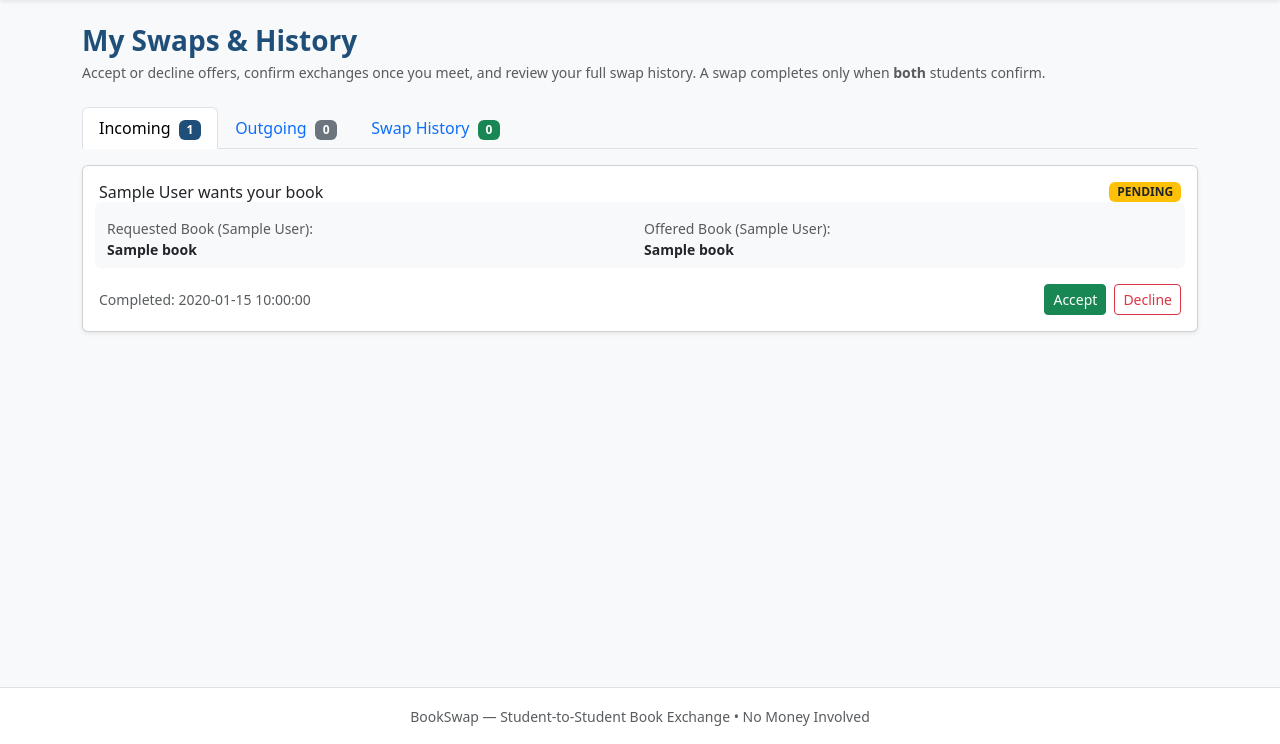
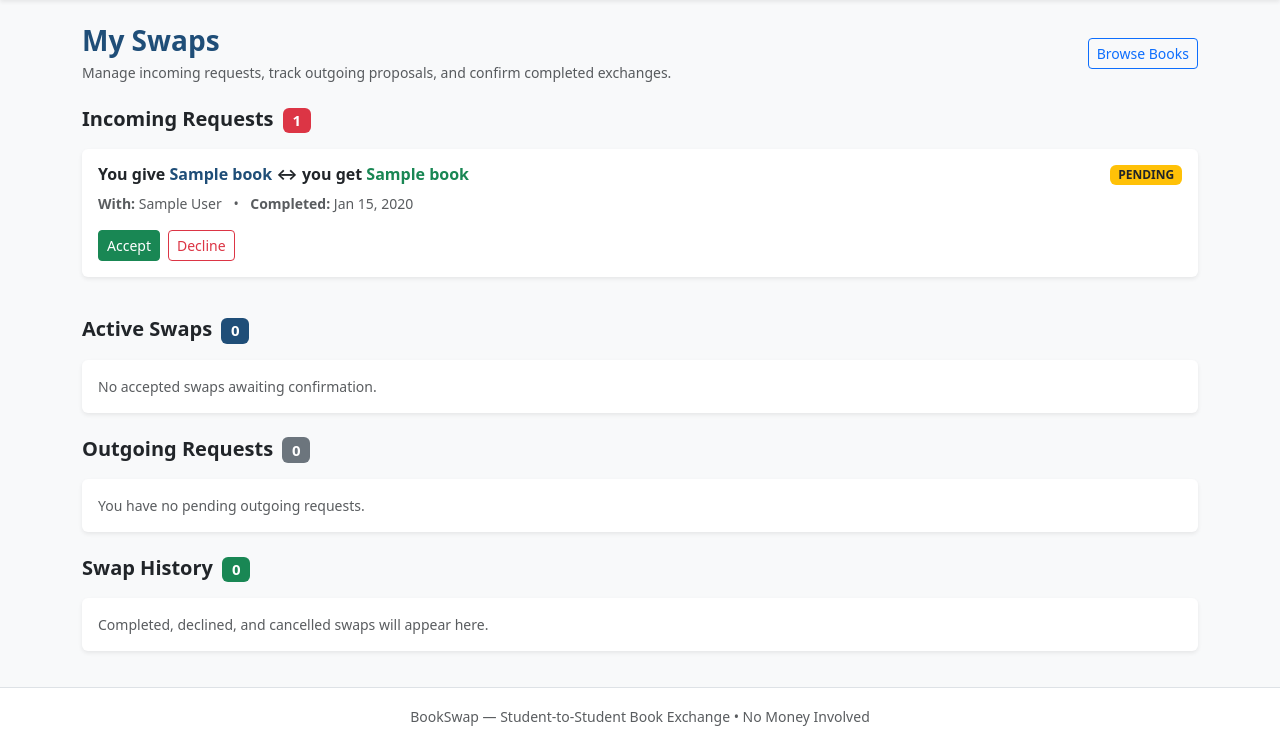
Before and after one commit to tastamanna02/BookSwap, a PHP site: page /swaps.php in a window 1280 px wide. Shown: the part 56-800 px from the top of the page. Run offline with PHP 8.4, Linux system fonts and the light colour scheme; the visitor is signed in with stand-in values (Sample User, id 1); tables that the repository leaves empty hold one stand-in row (values such as "Sample post").

Commit message:
refactor swap pages and add frontend scripts for request and management actions

```diff
--- a/assets/js/swaps.js
+++ b/assets/js/swaps.js
@@ -1,171 +1,37 @@
 /**
- * Swaps & Swap History Page Script (swaps.php)
+ * Swaps Page Script (swaps.js)
  *
- * Submits swap actions (accept, decline, cancel, confirm) via Fetch POST,
- * then fetches updated swap lists from api/swaps.php and re-renders DOM safely.
+ * Shows any post-reload swap status message saved in sessionStorage, and
+ * handles [data-swap][data-do] action buttons via Fetch POST to api/swap.php.
  */
 (function () {
     'use strict';
 
-    const root = document.getElementById('swaps-root');
-    if (!root) {
-        return;
-    }
+    const FLASH_KEY = 'bookswap_swap_flash';
 
-    const currentUserId = Number(root.getAttribute('data-current-user-id') || '0');
-    const incomingList = document.getElementById('incoming-list');
-    const outgoingList = document.getElementById('outgoing-list');
-    const historyList = document.getElementById('history-list');
-    const incomingBadge = document.getElementById('incoming-count');
-    const outgoingBadge = document.getElementById('outgoing-count');
-    const historyBadge = document.getElementById('history-count');
+    document.addEventListener('DOMContentLoaded', function () {
+        const pendingMsg = window.sessionStorage.getItem(FLASH_KEY);
+        if (pendingMsg) {
+            window.sessionStorage.removeItem(FLASH_KEY);
+            showAlert(pendingMsg, 'success');
+        }
+    });
 
-    function makeActionButton(swapId, action, label, className) {
-        const btn = BookSwap.createEl('button', className, label);
-        btn.type = 'button';
-        btn.classList.add('js-swap-action');
-        btn.setAttribute('data-swap-id', String(swapId));
-        btn.setAttribute('data-action', action);
-        return btn;
-    }
-
-    function buildSwapCard(swap, mode) {
-        const card = BookSwap.createEl('div', 'card shadow-sm mb-3');
-        const body = BookSwap.createEl('div', 'card-body');
-
-        const header = BookSwap.createEl('div', 'd-flex flex-wrap justify-content-between align-items-center gap-2 mb-2');
-        const headingText = mode === 'incoming'
-            ? swap.requester_name + ' wants your book'
-            : (mode === 'outgoing'
-                ? 'You requested ' + swap.owner_name + "'s book"
-                : swap.requester_name + ' \u21C4 ' + swap.owner_name);
-        header.appendChild(BookSwap.createEl('h3', 'h6 mb-0', headingText));
-
-        const badge = BookSwap.createEl(
-            'span',
-            'badge text-uppercase ' + BookSwap.statusBadgeClass(swap.status),
-            swap.status
-        );
-        header.appendChild(badge);
-        body.appendChild(header);
-
-        // Book exchange summary
-        const exchangeRow = BookSwap.createEl('div', 'row g-2 bg-light rounded p-2 mb-3 small');
-        const colLeft = BookSwap.createEl('div', 'col-md-6');
-        colLeft.appendChild(BookSwap.createEl('span', 'text-muted d-block', 'Requested Book (' + swap.owner_name + '):'));
-        colLeft.appendChild(BookSwap.createEl('strong', '', swap.requested_book_title));
-
-        const colRight = BookSwap.createEl('div', 'col-md-6');
-        colRight.appendChild(BookSwap.createEl('span', 'text-muted d-block', 'Offered Book (' + swap.requester_name + '):'));
-        colRight.appendChild(BookSwap.createEl('strong', '', swap.offered_book_title));
-
-        exchangeRow.appendChild(colLeft);
-        exchangeRow.appendChild(colRight);
-        body.appendChild(exchangeRow);
-
-        // Dual confirmation status for accepted swaps
-        if (swap.status === 'accepted') {
-            const isOwner = Number(swap.owner_id) === currentUserId;
-            const myConfirmed = isOwner ? Number(swap.owner_confirmed) === 1 : Number(swap.requester_confirmed) === 1;
-            const partnerConfirmed = isOwner ? Number(swap.requester_confirmed) === 1 : Number(swap.owner_confirmed) === 1;
-
-            const statusBox = BookSwap.createEl('div', 'alert alert-info py-2 px-3 small mb-3');
-            const myText = myConfirmed ? 'You: Confirmed' : 'You: Pending confirmation';
-            const partnerText = partnerConfirmed ? 'Partner: Confirmed' : 'Partner: Pending confirmation';
-            statusBox.textContent = 'Dual Confirmation Status \u2014 ' + myText + ' | ' + partnerText;
-            body.appendChild(statusBox);
-        }
-
-        // Timestamp info and action buttons
-        const dateText = swap.completed_at
-            ? 'Completed: ' + swap.completed_at
-            : 'Created: ' + swap.created_at;
-        const footer = BookSwap.createEl('div', 'd-flex flex-wrap justify-content-between align-items-center gap-2');
-        footer.appendChild(BookSwap.createEl('span', 'small text-muted', dateText));
-
-        const actions = BookSwap.createEl('div', 'd-flex flex-wrap gap-2');
-        if (swap.status === 'pending' && mode === 'incoming') {
-            actions.appendChild(makeActionButton(swap.id, 'accept', 'Accept', 'btn btn-success btn-sm'));
-            actions.appendChild(makeActionButton(swap.id, 'decline', 'Decline', 'btn btn-outline-danger btn-sm'));
-        } else if (swap.status === 'pending' && mode === 'outgoing') {
-            actions.appendChild(makeActionButton(swap.id, 'cancel', 'Cancel Request', 'btn btn-outline-secondary btn-sm'));
-        } else if (swap.status === 'accepted') {
-            const isOwner = Number(swap.owner_id) === currentUserId;
-            const alreadyConfirmed = isOwner
-                ? Number(swap.owner_confirmed) === 1
-                : Number(swap.requester_confirmed) === 1;
-
-            if (!alreadyConfirmed) {
-                actions.appendChild(makeActionButton(swap.id, 'confirm', 'Confirm Completed', 'btn btn-primary btn-sm'));
-            }
-            actions.appendChild(makeActionButton(swap.id, 'cancel', 'Cancel Swap', 'btn btn-outline-danger btn-sm'));
-        }
-
-        footer.appendChild(actions);
-        body.appendChild(footer);
-        card.appendChild(body);
-        return card;
-    }
-
-    function renderSection(container, items, mode, emptyMessage) {
-        if (!container) {
-            return;
-        }
-        container.replaceChildren();
-        if (!items || items.length === 0) {
-            const empty = BookSwap.createEl('div', 'card border-0 shadow-sm p-4 text-center text-muted', emptyMessage);
-            container.appendChild(empty);
-            return;
-        }
-        items.forEach(function (swap) {
-            container.appendChild(buildSwapCard(swap, mode));
-        });
-    }
-
-    async function refreshSwaps() {
-        const data = await BookSwap.fetchJson('api/swaps.php');
-        if (!data || !data.ok) {
-            BookSwap.showAlert('alerts', (data && data.message) || 'Something went wrong, try again.', 'danger');
-            return;
-        }
-
-        const incoming = Array.isArray(data.incoming) ? data.incoming : [];
-        const outgoing = Array.isArray(data.outgoing) ? data.outgoing : [];
-        const history = Array.isArray(data.history) ? data.history : [];
-
-        if (incomingBadge) incomingBadge.textContent = String(incoming.length);
-        if (outgoingBadge) outgoingBadge.textContent = String(outgoing.length);
-        if (historyBadge) historyBadge.textContent = String(history.length);
-
-        const navBadge = document.getElementById('nav-pending-badge');
-        if (navBadge) {
-            const pendingCount = Number(data.pending_incoming || 0);
-            navBadge.textContent = String(pendingCount);
-            navBadge.classList.toggle('d-none', pendingCount <= 0);
-        }
-
-        renderSection(incomingList, incoming, 'incoming', 'No incoming swap requests right now.');
-        renderSection(outgoingList, outgoing, 'outgoing', 'You have no outgoing swap requests.');
-        renderSection(historyList, history, 'history', 'Your completed, declined, and cancelled swaps will appear here.');
-    }
-
-    root.addEventListener('click', async function (event) {
-        const btn = event.target.closest('.js-swap-action');
+    document.addEventListener('click', async function (event) {
+        const btn = event.target.closest('[data-swap][data-do]');
         if (!btn) {
             return;
         }
 
-        const swapId = Number(btn.getAttribute('data-swap-id') || '0');
-        const action = btn.getAttribute('data-action') || '';
+        const swapId = Number(btn.getAttribute('data-swap') || '0');
+        const action = btn.getAttribute('data-do') || '';
         if (swapId <= 0 || !action) {
             return;
         }
 
-        if (action === 'decline' || action === 'cancel') {
-            const verb = action === 'decline' ? 'decline' : 'cancel';
-            if (!window.confirm('Are you sure you want to ' + verb + ' this swap?')) {
-                return;
-            }
+        const ask = btn.getAttribute('data-ask');
+        if (ask && !window.confirm(ask)) {
+            return;
         }
 
         setLoading(btn, true);
@@ -176,8 +42,8 @@
         });
 
         if (result && result.ok) {
-            showAlert(result.message || 'Swap updated.', 'success');
-            await refreshSwaps();
+            window.sessionStorage.setItem(FLASH_KEY, result.message || 'Swap updated.');
+            window.location.reload();
         } else {
             setLoading(btn, false);
             showAlert((result && result.message) || 'Something went wrong, try again.', 'danger');
--- a/book.php
+++ b/book.php
@@ -29,7 +29,7 @@ $myAvailableBooks = ($currentUserId !== null && !$isOwner && $book['status'] ===
 $listedDate = date('M j, Y', strtotime((string) $book['created_at']));
 
 $title = $book['title'];
-$pageScript = 'assets/js/book-detail.js';
+$pageScript = 'assets/js/book.js';
 require __DIR__ . DIRECTORY_SEPARATOR . 'partials' . DIRECTORY_SEPARATOR . 'header.php';
 ?>
 
--- a/swaps.php
+++ b/swaps.php
@@ -2,8 +2,9 @@
 /**
  * My Swaps & Swap History Page
  *
- * Displays incoming swap requests, outgoing swap requests, and completed,
- * declined, or cancelled history. Actions use Fetch POST via assets/js/swaps.js.
+ * Loads Swap::forUser() and splits swaps into four groups:
+ * incoming (pending owner), outgoing (pending requester), active (accepted),
+ * and history (completed, declined, cancelled). Actions are handled by swaps.js.
  */
 
 declare(strict_types=1);
@@ -13,78 +14,129 @@ require_once __DIR__ . DIRECTORY_SEPARATOR . 'app' . DIRECTORY_SEPARATOR . 'boot
 Auth::requireLogin();
 
 $userId = (int) Auth::id();
-$grouped = Swap::getUserSwapsGrouped($userId);
+$allSwaps = Swap::forUser($userId);
+
+$groups = [
+    'incoming' => [],
+    'outgoing' => [],
+    'active'   => [],
+    'history'  => [],
+];
+
+foreach ($allSwaps as $swap) {
+    $status = (string) $swap['status'];
+
+    if ($status === 'pending') {
+        if ((int) $swap['owner_id'] === $userId) {
+            $groups['incoming'][] = $swap;
+        } else {
+            $groups['outgoing'][] = $swap;
+        }
+    } elseif ($status === 'accepted') {
+        $groups['active'][] = $swap;
+    } else {
+        $groups['history'][] = $swap;
+    }
+}
 
 /**
- * Helper to render one swap card with escaped HTML output.
+ * Render a single swap card cleanly with all user data escaped via e().
  */
-$renderSwapCard = static function (array $swap, string $mode) use ($userId): string {
+$renderSwapCard = static function (array $swap, string $group) use ($userId): string {
     $isOwner = ((int) $swap['owner_id'] === $userId);
-    $heading = $mode === 'incoming'
-        ? $swap['requester_name'] . ' wants your book'
-        : ($mode === 'outgoing'
-            ? 'You requested ' . $swap['owner_name'] . "'s book"
-            : $swap['requester_name'] . ' ⇄ ' . $swap['owner_name']);
+    $giveBook = $isOwner ? (string) $swap['requested_book_title'] : (string) $swap['offered_book_title'];
+    $getBook = $isOwner ? (string) $swap['offered_book_title'] : (string) $swap['requested_book_title'];
+    $otherName = $isOwner ? (string) $swap['requester_name'] : (string) $swap['owner_name'];
+    $rawDate = !empty($swap['completed_at']) ? (string) $swap['completed_at'] : (string) $swap['created_at'];
+    $dateLabel = !empty($swap['completed_at']) ? 'Completed' : 'Requested';
+    $formattedDate = date('M j, Y', strtotime($rawDate));
 
-    $badgeClass = statusBadgeClass($swap['status']);
-    $dateText = !empty($swap['completed_at'])
-        ? 'Completed: ' . $swap['completed_at']
-        : 'Created: ' . $swap['created_at'];
+    $swapId = (int) $swap['id'];
+    $status = (string) $swap['status'];
+    $iConfirmed = $isOwner ? ((int) $swap['owner_confirmed'] === 1) : ((int) $swap['requester_confirmed'] === 1);
+    $theyConfirmed = $isOwner ? ((int) $swap['requester_confirmed'] === 1) : ((int) $swap['owner_confirmed'] === 1);
 
     ob_start();
     ?>
-    <div class="card shadow-sm mb-3">
+    <div class="card border-0 shadow-sm mb-3">
         <div class="card-body">
-            <div class="d-flex flex-wrap justify-content-between align-items-center gap-2 mb-2">
-                <h3 class="h6 mb-0"><?= e($heading) ?></h3>
-                <span class="badge text-uppercase <?= e($badgeClass) ?>"><?= e($swap['status']) ?></span>
+            <div class="d-flex flex-wrap justify-content-between align-items-start gap-2 mb-2">
+                <h3 class="h6 fw-bold mb-0">
+                    You give <span class="text-primary"><?= e($giveBook) ?></span>
+                    &harr;
+                    you get <span class="text-success"><?= e($getBook) ?></span>
+                </h3>
+                <?php if ($group === 'history'): ?>
+                    <span class="badge text-uppercase <?= e(statusBadgeClass($status)) ?>">
+                        <?= e($status) ?>
+                    </span>
+                <?php else: ?>
+                    <span class="badge text-uppercase <?= e(statusBadgeClass($status)) ?>">
+                        <?= e($status) ?>
+                    </span>
+                <?php endif; ?>
             </div>
 
-            <div class="row g-2 bg-light rounded p-2 mb-3 small">
-                <div class="col-md-6">
-                    <span class="text-muted d-block">Requested Book (<?= e($swap['owner_name']) ?>):</span>
-                    <strong><?= e($swap['requested_book_title']) ?></strong>
-                </div>
-                <div class="col-md-6">
-                    <span class="text-muted d-block">Offered Book (<?= e($swap['requester_name']) ?>):</span>
-                    <strong><?= e($swap['offered_book_title']) ?></strong>
-                </div>
+            <div class="small text-muted mb-3">
+                <span><strong>With:</strong> <?= e($otherName) ?></span>
+                <span class="mx-2">&bull;</span>
+                <span><strong><?= e($dateLabel) ?>:</strong> <?= e($formattedDate) ?></span>
             </div>
 
-            <?php if ($swap['status'] === 'accepted'): ?>
-                <?php
-                $myConfirmed = $isOwner ? ((int) $swap['owner_confirmed'] === 1) : ((int) $swap['requester_confirmed'] === 1);
-                $partnerConfirmed = $isOwner ? ((int) $swap['requester_confirmed'] === 1) : ((int) $swap['owner_confirmed'] === 1);
-                ?>
-                <div class="alert alert-info py-2 px-3 small mb-3">
-                    Dual Confirmation Status &mdash;
-                    <?= $myConfirmed ? 'You: Confirmed' : 'You: Pending confirmation' ?> |
-                    <?= $partnerConfirmed ? 'Partner: Confirmed' : 'Partner: Pending confirmation' ?>
+            <?php if ($group === 'active'): ?>
+                <div class="alert alert-info py-2 px-3 small mb-3 d-flex flex-wrap gap-3">
+                    <span>
+                        <?= $iConfirmed ? '&#10004;' : '&#9203;' ?>
+                        <strong>You:</strong> <?= $iConfirmed ? 'Confirmed' : 'Pending' ?>
+                    </span>
+                    <span>
+                        <?= $theyConfirmed ? '&#10004;' : '&#9203;' ?>
+                        <strong><?= e($otherName) ?>:</strong> <?= $theyConfirmed ? 'Confirmed' : 'Pending' ?>
+                    </span>
                 </div>
             <?php endif; ?>
 
-            <div class="d-flex flex-wrap justify-content-between align-items-center gap-2">
-                <span class="small text-muted"><?= e($dateText) ?></span>
-
             <div class="d-flex flex-wrap gap-2">
-                    <?php if ($swap['status'] === 'pending' && $mode === 'incoming'): ?>
-                        <button type="button" class="btn btn-success btn-sm js-swap-action"
-                                data-swap-id="<?= e((string) $swap['id']) ?>" data-action="accept">Accept</button>
-                        <button type="button" class="btn btn-outline-danger btn-sm js-swap-action"
-                                data-swap-id="<?= e((string) $swap['id']) ?>" data-action="decline">Decline</button>
-                    <?php elseif ($swap['status'] === 'pending' && $mode === 'outgoing'): ?>
-                        <button type="button" class="btn btn-outline-secondary btn-sm js-swap-action"
-                                data-swap-id="<?= e((string) $swap['id']) ?>" data-action="cancel">Cancel Request</button>
-                    <?php elseif ($swap['status'] === 'accepted'): ?>
-                        <?php $alreadyConfirmed = $isOwner ? ((int) $swap['owner_confirmed'] === 1) : ((int) $swap['requester_confirmed'] === 1); ?>
-                        <?php if (!$alreadyConfirmed): ?>
-                            <button type="button" class="btn btn-primary btn-sm js-swap-action"
-                                    data-swap-id="<?= e((string) $swap['id']) ?>" data-action="confirm">Confirm Completed</button>
+                <?php if ($group === 'incoming'): ?>
+                    <button type="button"
+                            class="btn btn-success btn-sm"
+                            data-swap="<?= e((string) $swapId) ?>"
+                            data-do="accept">
+                        Accept
+                    </button>
+                    <button type="button"
+                            class="btn btn-outline-danger btn-sm"
+                            data-swap="<?= e((string) $swapId) ?>"
+                            data-do="decline"
+                            data-ask="Decline this swap request?">
+                        Decline
+                    </button>
+                <?php elseif ($group === 'outgoing'): ?>
+                    <button type="button"
+                            class="btn btn-outline-secondary btn-sm"
+                            data-swap="<?= e((string) $swapId) ?>"
+                            data-do="cancel"
+                            data-ask="Cancel this pending swap request?">
+                        Cancel
+                    </button>
+                <?php elseif ($group === 'active'): ?>
+                    <?php if (!$iConfirmed): ?>
+                        <button type="button"
+                                class="btn btn-primary btn-sm"
+                                data-swap="<?= e((string) $swapId) ?>"
+                                data-do="confirm"
+                                data-ask="Confirm that both books have been exchanged?">
+                            Confirm swap done
+                        </button>
                     <?php endif; ?>
-                        <button type="button" class="btn btn-outline-danger btn-sm js-swap-action"
-                                data-swap-id="<?= e((string) $swap['id']) ?>" data-action="cancel">Cancel Swap</button>
+                    <button type="button"
+                            class="btn btn-outline-danger btn-sm"
+                            data-swap="<?= e((string) $swapId) ?>"
+                            data-do="cancel"
+                            data-ask="Cancel this accepted swap? Both books will become available again.">
+                        Cancel
+                    </button>
                 <?php endif; ?>
-                </div>
             </div>
         </div>
     </div>
@@ -97,75 +149,82 @@ $pageScript = 'assets/js/swaps.js';
 require __DIR__ . DIRECTORY_SEPARATOR . 'partials' . DIRECTORY_SEPARATOR . 'header.php';
 ?>
 
-<div class="mb-4">
-    <h1 class="h3 fw-bold text-primary mb-1">My Swaps &amp; History</h1>
+<div class="d-flex flex-wrap justify-content-between align-items-center gap-2 mb-4">
+    <div>
+        <h1 class="h3 fw-bold text-primary mb-1">My Swaps</h1>
         <p class="text-muted small mb-0">
-        Accept or decline offers, confirm exchanges once you meet, and review your full swap history.
-        A swap completes only when <strong>both</strong> students confirm.
+            Manage incoming requests, track outgoing proposals, and confirm completed exchanges.
         </p>
     </div>
+    <a href="<?= e(url('index.php')) ?>" class="btn btn-outline-primary btn-sm">Browse Books</a>
+</div>
 
-<div id="swaps-root" data-current-user-id="<?= e((string) $userId) ?>">
-    <ul class="nav nav-tabs mb-3" id="swapTabs" role="tablist">
-        <li class="nav-item" role="presentation">
-            <button class="nav-link active" id="incoming-tab" data-bs-toggle="tab" data-bs-target="#incoming-pane"
-                    type="button" role="tab">
-                Incoming <span id="incoming-count" class="badge bg-primary ms-1"><?= count($grouped['incoming']) ?></span>
-            </button>
-        </li>
-        <li class="nav-item" role="presentation">
-            <button class="nav-link" id="outgoing-tab" data-bs-toggle="tab" data-bs-target="#outgoing-pane"
-                    type="button" role="tab">
-                Outgoing <span id="outgoing-count" class="badge bg-secondary ms-1"><?= count($grouped['outgoing']) ?></span>
-            </button>
-        </li>
-        <li class="nav-item" role="presentation">
-            <button class="nav-link" id="history-tab" data-bs-toggle="tab" data-bs-target="#history-pane"
-                    type="button" role="tab">
-                Swap History <span id="history-count" class="badge bg-success ms-1"><?= count($grouped['history']) ?></span>
-            </button>
-        </li>
-    </ul>
-
-    <div class="tab-content">
-        <div class="tab-pane fade show active" id="incoming-pane" role="tabpanel">
-            <div id="incoming-list">
-                <?php if (empty($grouped['incoming'])): ?>
-                    <div class="card border-0 shadow-sm p-4 text-center text-muted">No incoming swap requests right now.</div>
+<?php if (empty($allSwaps)): ?>
+    <div class="card border-0 shadow-sm p-5 text-center text-muted">
+        <h2 class="h5 text-dark mb-2">No swaps yet</h2>
+        <p class="mb-3">Browse books listed by other students and propose your first book-for-book exchange.</p>
+        <div>
+            <a href="<?= e(url('index.php')) ?>" class="btn btn-primary btn-sm">Browse Available Books</a>
+        </div>
+    </div>
 <?php else: ?>
-                    <?php foreach ($grouped['incoming'] as $swap): ?>
+    <div id="swaps-root" class="row g-4">
+        <div class="col-12">
+            <h2 class="h5 fw-bold mb-3">
+                Incoming Requests
+                <span class="badge bg-danger ms-1"><?= e((string) count($groups['incoming'])) ?></span>
+            </h2>
+            <?php if (empty($groups['incoming'])): ?>
+                <div class="card border-0 shadow-sm p-3 text-muted small">No incoming pending requests.</div>
+            <?php else: ?>
+                <?php foreach ($groups['incoming'] as $swap): ?>
                     <?= $renderSwapCard($swap, 'incoming') ?>
                 <?php endforeach; ?>
             <?php endif; ?>
         </div>
+
+        <div class="col-12">
+            <h2 class="h5 fw-bold mb-3">
+                Active Swaps
+                <span class="badge bg-primary ms-1"><?= e((string) count($groups['active'])) ?></span>
+            </h2>
+            <?php if (empty($groups['active'])): ?>
+                <div class="card border-0 shadow-sm p-3 text-muted small">No accepted swaps awaiting confirmation.</div>
+            <?php else: ?>
+                <?php foreach ($groups['active'] as $swap): ?>
+                    <?= $renderSwapCard($swap, 'active') ?>
+                <?php endforeach; ?>
+            <?php endif; ?>
         </div>
 
-        <div class="tab-pane fade" id="outgoing-pane" role="tabpanel">
-            <div id="outgoing-list">
-                <?php if (empty($grouped['outgoing'])): ?>
-                    <div class="card border-0 shadow-sm p-4 text-center text-muted">You have no outgoing swap requests.</div>
+        <div class="col-12">
+            <h2 class="h5 fw-bold mb-3">
+                Outgoing Requests
+                <span class="badge bg-secondary ms-1"><?= e((string) count($groups['outgoing'])) ?></span>
+            </h2>
+            <?php if (empty($groups['outgoing'])): ?>
+                <div class="card border-0 shadow-sm p-3 text-muted small">You have no pending outgoing requests.</div>
             <?php else: ?>
-                    <?php foreach ($grouped['outgoing'] as $swap): ?>
+                <?php foreach ($groups['outgoing'] as $swap): ?>
                     <?= $renderSwapCard($swap, 'outgoing') ?>
                 <?php endforeach; ?>
             <?php endif; ?>
         </div>
-        </div>
 
-        <div class="tab-pane fade" id="history-pane" role="tabpanel">
-            <div id="history-list">
-                <?php if (empty($grouped['history'])): ?>
-                    <div class="card border-0 shadow-sm p-4 text-center text-muted">
-                        Your completed, declined, and cancelled swaps will appear here.
-                    </div>
+        <div class="col-12">
+            <h2 class="h5 fw-bold mb-3">
+                Swap History
+                <span class="badge bg-success ms-1"><?= e((string) count($groups['history'])) ?></span>
+            </h2>
+            <?php if (empty($groups['history'])): ?>
+                <div class="card border-0 shadow-sm p-3 text-muted small">Completed, declined, and cancelled swaps will appear here.</div>
             <?php else: ?>
-                    <?php foreach ($grouped['history'] as $swap): ?>
+                <?php foreach ($groups['history'] as $swap): ?>
                     <?= $renderSwapCard($swap, 'history') ?>
                 <?php endforeach; ?>
             <?php endif; ?>
         </div>
     </div>
-    </div>
-</div>
+<?php endif; ?>
 
 <?php require __DIR__ . DIRECTORY_SEPARATOR . 'partials' . DIRECTORY_SEPARATOR . 'footer.php'; ?>
```
Also changed, not shown: assets/js/book.js (added, +58 -0 lines). Lines whose indentation alone changed are shown as unchanged.
